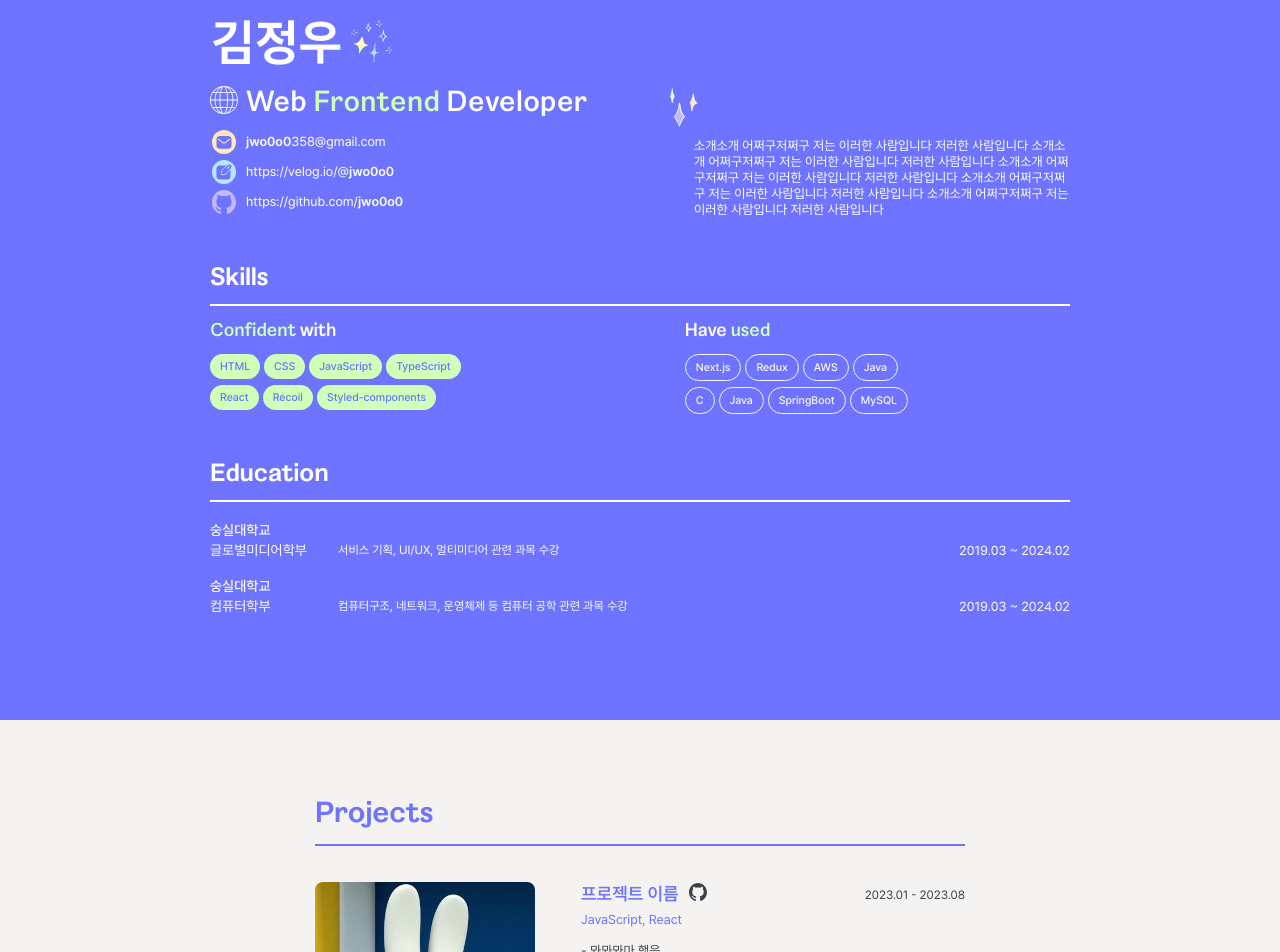
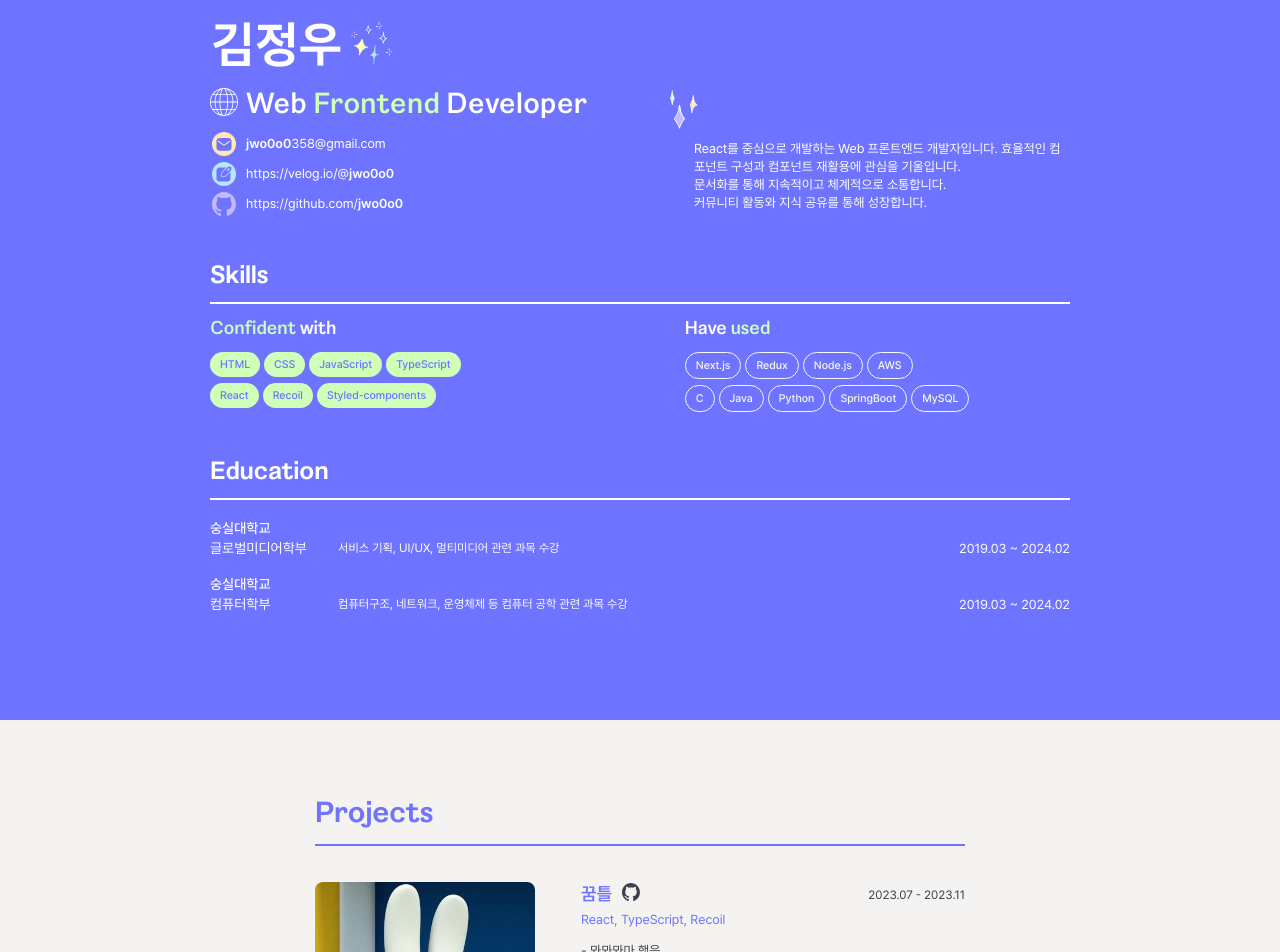
Before and after one commit to jwo0o0/portfolio, a Next.js app: page / in a window 1280 px wide. Shown: the part 80-1032 px from the top of the page. Built offline with nearby package versions, Linux system fonts and the light colour scheme.

Commit message:
fix content

```diff
--- a/src/components/Info/Description.tsx
+++ b/src/components/Info/Description.tsx
@@ -7,11 +7,10 @@ export const Description = () => {
     <DecriptionContainer>
       <Image src={sparkleImg} width={28} alt="sparkle" />
       <Words>
-        소개소개 어쩌구저쩌구 저는 이러한 사람입니다 저러한 사람입니다 소개소개
-        어쩌구저쩌구 저는 이러한 사람입니다 저러한 사람입니다 소개소개
-        어쩌구저쩌구 저는 이러한 사람입니다 저러한 사람입니다 소개소개
-        어쩌구저쩌구 저는 이러한 사람입니다 저러한 사람입니다 소개소개
-        어쩌구저쩌구 저는 이러한 사람입니다 저러한 사람입니다
+        React를 중심으로 개발하는 Web 프론트엔드 개발자입니다. 효율적인 컴포넌트
+        구성과 컴포넌트 재활용에 관심을 기울입니다. <br />
+        문서화를 통해 지속적이고 체계적으로 소통합니다. <br />
+        커뮤니티 활동와 지식 공유를 통해 성장합니다.
       </Words>
     </DecriptionContainer>
   );
@@ -22,7 +21,7 @@ const DecriptionContainer = styled.div``;
 const Words = styled.div`
   font-family: "Pretendard";
   font-size: 13px;
-  line-height: 16px;
+  line-height: 18px;
   font-style: normal;
   font-weight: 400;
   color: white;
--- a/src/components/Info/Skills.tsx
+++ b/src/components/Info/Skills.tsx
@@ -33,12 +33,13 @@ export const Skills = () => {
             <div style={{ display: "flex" }}>
               <SkillTag skill="Next.js" type="second" />
               <SkillTag skill="Redux" type="second" />
+              <SkillTag skill="Node.js" type="second" />
               <SkillTag skill="AWS" type="second" />
-              <SkillTag skill="Java" type="second" />
             </div>
             <div style={{ display: "flex" }}>
               <SkillTag skill="C" type="second" />
               <SkillTag skill="Java" type="second" />
+              <SkillTag skill="Python" type="second" />
               <SkillTag skill="SpringBoot" type="second" />
               <SkillTag skill="MySQL" type="second" />
             </div>
--- a/src/components/Projects/Projects.tsx
+++ b/src/components/Projects/Projects.tsx
@@ -8,9 +8,9 @@ export const Projects = () => {
       <Contents>
         <MediumHeader content="Projects" />
         <Project
-          name="프로젝트 이름"
-          stack="JavaScript, React"
-          date="2023.01 - 2023.08"
+          name="꿈틀"
+          stack="React, TypeScript, Recoil"
+          date="2023.07 - 2023.11"
           description={["뫄뫄뫄마 했음", "상을 타였음"]}
           linkinfo={["배포 링크", "발표 자료"]}
           link={["link", "link"]}
```
